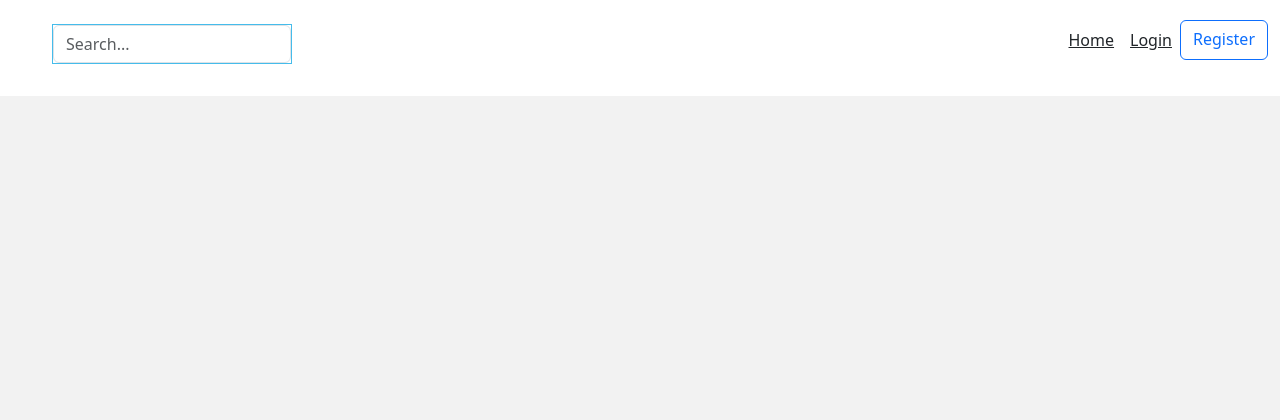
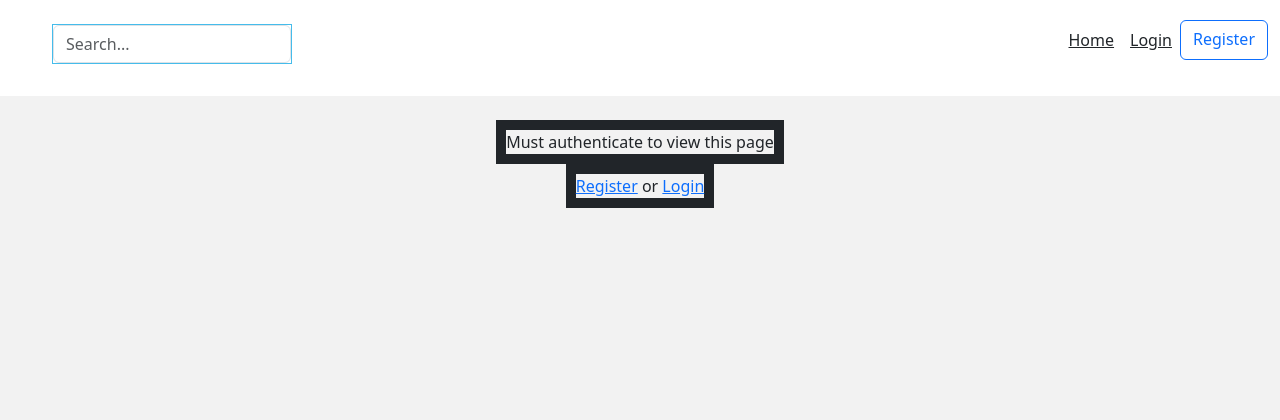
Before and after one commit to Jordan-Finlay/blog_online, a Django app: template account/templates/account/must_authenticate.html in a window 1280 px wide. Shown: the top 420 px of the page. Run offline with Django 4.2, Linux system fonts and the light colour scheme; the template is opened without the code that fills it, so the values that code supplies are empty.

Commit message:
updated pushdown on pages so nav bar doesnt cover the top

```diff
--- a/account/templates/account/login.html
+++ b/account/templates/account/login.html
@@ -32,10 +32,13 @@
     .h3 {
         text-align: center;
     }
+    .pushdown {
+		padding-top: 120px;
+	}
 
 </style>
 
-<form class="form-signin w-100 m-auto" method='POST'>{% csrf_token %}
+<form class="form-signin w-100 m-auto pushdown" method='POST'>{% csrf_token %}
     <div class="d-flex flex-column pb-3">
         <img class="img-fluid mx-auto d-block" src="{% static 'penguin.jpeg' %}" alt="Picture of penguin" width="70" height="70">
     </div>
--- a/account/templates/account/must_authenticate.html
+++ b/account/templates/account/must_authenticate.html
@@ -2,8 +2,14 @@
 
 {% block content %}
 
+<style type="text/css">
+    .pushdown {
+		padding-top: 120px;
+	}
+
+</style>
 <!--A small window page if the user isn't authenticated it'll ask them to do so-->
-<div class="container">
+<div class="container pushdown">
     <div class="d-flex flex-column">
         <p class="m-auto">Must authenticate to view this page</p>
         <p class="m-auto">
--- a/account/templates/account/register.html
+++ b/account/templates/account/register.html
@@ -38,10 +38,13 @@
     .h3 {
         text-align: center;
     }
+    .pushdown {
+		padding-top: 120px;
+	}
 
 </style>
 
-<form class="form-signin w-100 m-auto" method='POST'>{% csrf_token %}
+<form class="form-signin w-100 m-auto pushdown" method='POST'>{% csrf_token %}
     <div class="d-flex flex-column pb-3">
         <img class="img-fluid mx-auto d-block" src="{% static 'penguin.jpeg' %}" alt="Picture of penguin" width="70" height="70">
     </div>
--- a/blog/templates/blog/create_blog.html
+++ b/blog/templates/blog/create_blog.html
@@ -15,11 +15,14 @@
         min-width: 150px;
   		max-width: 300px;
   	}
+	.pushdown {
+		padding-top: 120px;
+	}
 
 </style>
 
 <!--Create post function-->
-<div class="container">
+<div class="container pushdown">
 	<div class="row">
 		<div class="col-lg-7 offset-lg-1">
 
--- a/blog/templates/blog/detail_blog.html
+++ b/blog/templates/blog/detail_blog.html
@@ -8,9 +8,12 @@
     .container{
         padding: 20px;
     }
+    .pushdown {
+		padding-top: 120px;
+	}
 </style>
 
-<div class="container">
+<div class="container pushdown">
     <div class="row">
         <!--Blog post-->
         <div class="card m-auto">
--- a/blog/templates/blog/edit_blog.html
+++ b/blog/templates/blog/edit_blog.html
@@ -50,10 +50,13 @@
 	  font-size: 15px;
 	  padding: 15px;
 	}
+	.pushdown {
+		padding-top: 120px;
+	}
 </style>
 
 <!--Edit post function-->
-<div class="container">
+<div class="container pushdown">
 	<div class="row">
 		<div class="col-lg-7 offset-lg-1">
 
```
Also changed, not shown: account/templates/account/account.html (+6 -5 lines), personal/templates/personal/home.html (+10 -6 lines), db.sqlite3.
